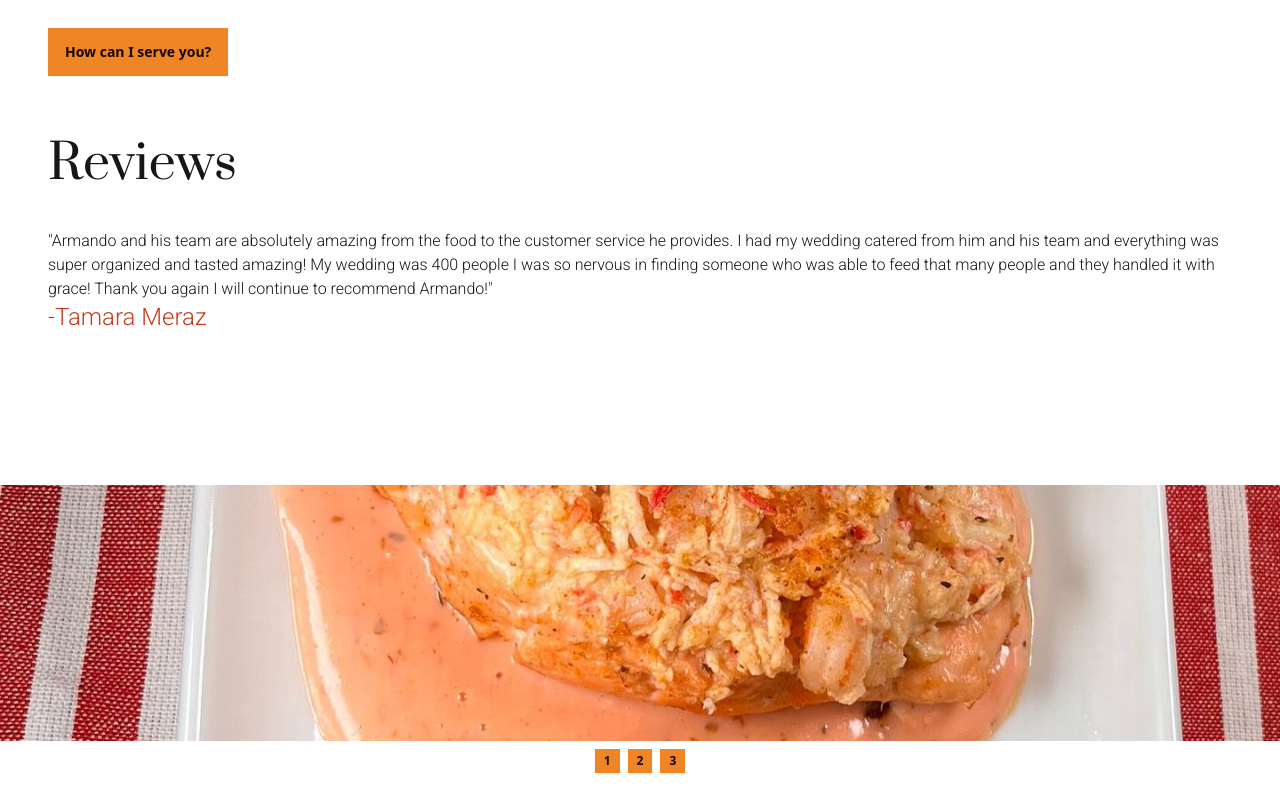
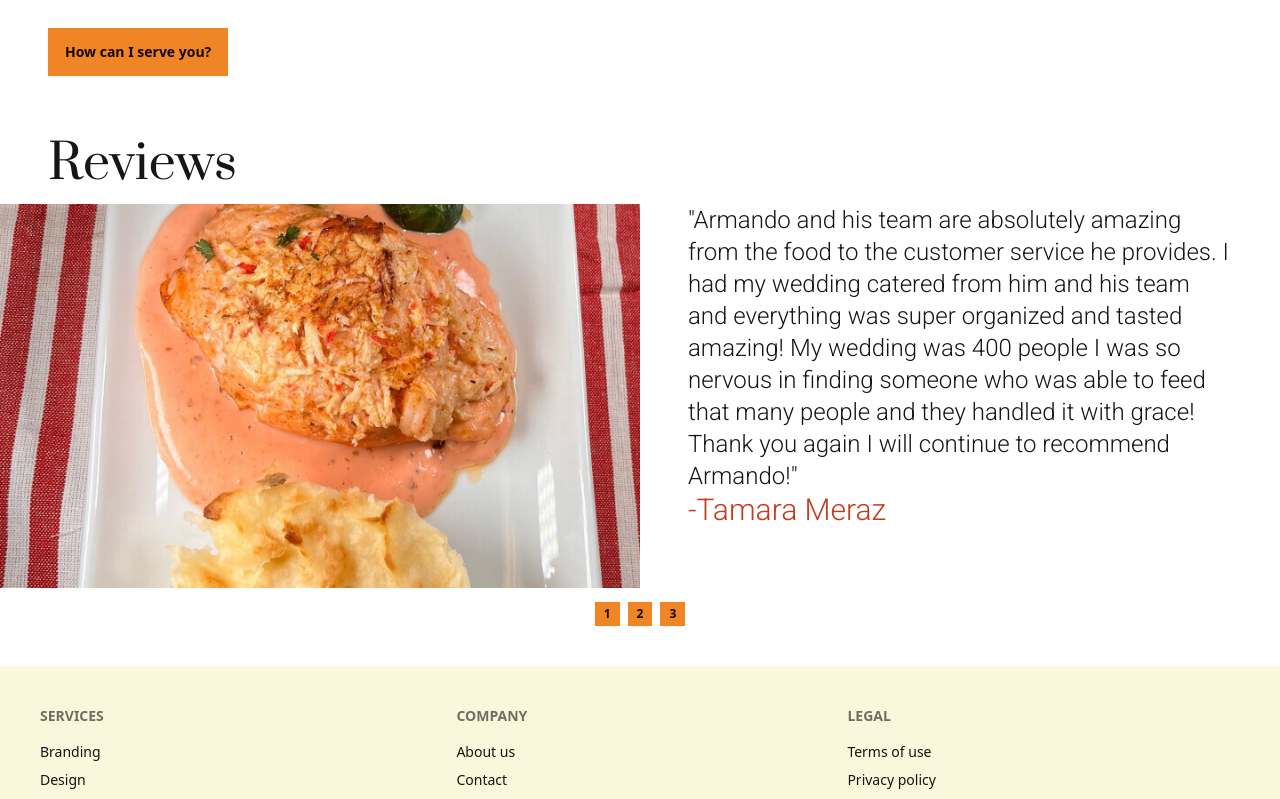
Before and after one commit to noelcastillon1/armandos-catering, a React (Vite) app: page / in a window 1280 px wide. Shown: the part 7541-8340 px from the top of the page. Built offline with nearby package versions, Linux system fonts and the light colour scheme.

Commit message:
style review section for desktop

```diff
--- a/src/components/Reviews.jsx
+++ b/src/components/Reviews.jsx
@@ -1,33 +1,33 @@
 const Reviews = () => {
     return (
         <>
-            <div className="carousel-wrapper pb-8 text-5xl">
-                <h6 className="px-12 py-4">Reviews</h6>
+            <div className="carousel-wrapper pb-8">
+                <h6 className="text-5xl px-12 py-4">Reviews</h6>
                 <div className="carousel w-full">
-                    <div id="item1" className="carousel-item w-full grid grid-rows-2 md:grid-col-2">
-                        <div className="review-img-container order-last h-64 w-full">
+                    <div id="item1" className="carousel-item w-full grid grid-rows-2 md:grid-rows-none md:grid-cols-2">
+                        <div className="review-img-container order-last md:order-first h-64 md:h-96 w-full">
                             <img className="object-cover w-full h-full" src="./reviewSalmon.jpeg" />
                         </div>
-                        <div className="review-text text-base pb-2 px-12">
-                            <p>"Armando and his team are absolutely amazing from the food to the customer service he provides. I had my wedding catered from him and his team and everything was super organized and tasted amazing! My wedding was 400 people I was so nervous in finding someone who was able to feed that many people and they handled it with grace! Thank you again I will continue to recommend Armando!"</p>
-                            <p><span className="text-2xl text-secondary">-Tamara Meraz</span></p>
+                        <div className="review-text pb-2 px-12">
+                            <p className="md:text-2xl">"Armando and his team are absolutely amazing from the food to the customer service he provides. I had my wedding catered from him and his team and everything was super organized and tasted amazing! My wedding was 400 people I was so nervous in finding someone who was able to feed that many people and they handled it with grace! Thank you again I will continue to recommend Armando!"</p>
+                            <p><span className="text-2xl md:text-3xl text-secondary">-Tamara Meraz</span></p>
                         </div>
                     </div>
-                    <div id="item2" className="carousel-item w-full grid grid-rows-2 md:grid-col-2">
-                        <div className="review-img-container order-last h-64 w-full">
+                    <div id="item2" className="carousel-item w-full grid grid-rows-2 md:grid-rows-none md:grid-cols-2">
+                        <div className="review-img-container order-last md:order-first h-64 md:h-96 w-full">
                             <img className="object-cover w-full h-full" src="./reviewCMT.jpeg" /></div>
-                        <div className="review-text text-base pb-2 px-12">
-                            <p>"Armando is the greatest chef in the Valley! My family always get him to cook for us in small and Big events! His food is amazing and delicious! Way better than the fancier restaurant here in Fresno! Great service and delicious food what else can we ask for!"</p>
-                            <p><span className="text-xl text-secondary">-Hassan Macedo</span></p>
+                        <div className="review-text pb-2 px-12">
+                            <p className="md:text-2xl">"Armando is the greatest chef in the Valley! My family always get him to cook for us in small and Big events! His food is amazing and delicious! Way better than the fancier restaurant here in Fresno! Great service and delicious food what else can we ask for!"</p>
+                            <p><span className="text-xl md:text-3xl text-secondary">-Hassan Macedo</span></p>
                         </div>
                     </div>
-                    <div id="item3" className="carousel-item w-full grid grid-rows-2 md:grid-col-2">
-                        <div className="review-img-container order-last h-64 w-full">
+                    <div id="item3" className="carousel-item w-full grid grid-rows-2 md:grid-rows-none md:grid-cols-2">
+                        <div className="review-img-container order-last md:order-first h-64 md:h-96 w-full">
                             <img className="object-cover w-full h-full" src="./reviewFlan.jpeg" />
                         </div>
-                        <div className="review-text text-base pb-2 px-12">
-                            <p>"High-quality food with excellent flavor, our meal was definitely made with love. Armando’s Catering has great service, will definitely be using his services for all our big or small events! My coworkers along with myself enjoyed our meal so much. 10/10 will be recommending Armando’s catering to our friends and family."</p>
-                            <p><span className="text-xl text-secondary">-Blake Horwath</span></p>
+                        <div className="review-text pb-2 px-12">
+                            <p className="md:text-2xl">"High-quality food with excellent flavor, our meal was definitely made with love. Armando’s Catering has great service, will definitely be using his services for all our big or small events! My coworkers along with myself enjoyed our meal so much. 10/10 will be recommending Armando’s catering to our friends and family."</p>
+                            <p><span className="text-xl md:text-3xl text-secondary">-Blake Horwath</span></p>
                         </div>
                     </div>
                 </div>
```
